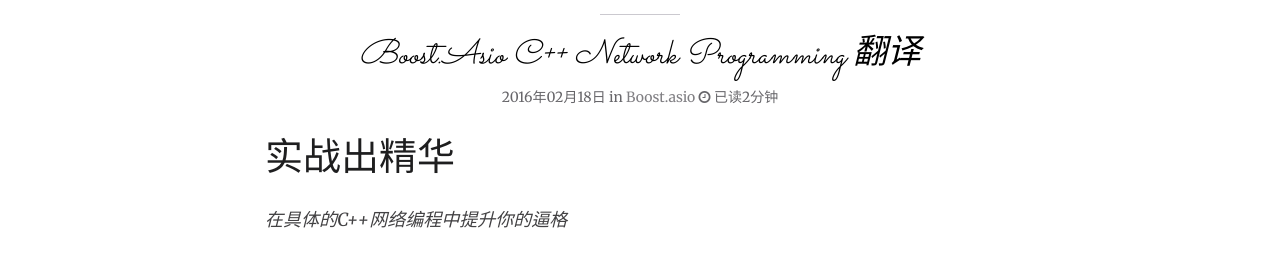
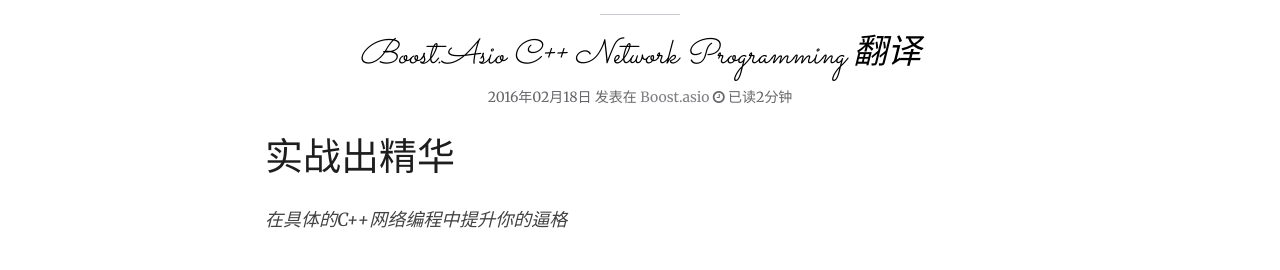
Before and after one commit to mmoaay/mmoaay.github.io, a Jekyll site: the page built from _posts/2016-02-18-boost-asio-cpp-network-programming.md, in a window 1280 px wide and 900 px high, scrolled down 509 px. Shown: the part 172-442 px from the top of the window. Built offline with Jekyll 4.4.1, drawn with Linux system fonts in a browser that asks for light colours; nearby versions of some CDN libraries; comment, search, counter and statistics services are not loaded.

```diff
--- a/_layouts/page.html
+++ b/_layouts/page.html
@@ -38,7 +38,7 @@
                         <h1 class="post-title text-center hyper lighter bordered-bottom">{{ page.title }}</h1>
                         {% endif %}
                         <div class="post-info text-center small">
-                            {% if page.modified %}Last modified on <time datetime="{{ page.modified | date: "%Y-%m-%d" }}" itemprop="dateModified">{{ page.modified | date: "%Y年%m月%d日" }}</time>{% endif %}
+                            {% if page.modified %}最近修改时间 <time datetime="{{ page.modified | date: "%Y-%m-%d" }}" itemprop="dateModified">{{ page.modified | date: "%Y年%m月%d日" }}</time>{% endif %}
                             {% if site.readtime %}&nbsp;<span class="post-tags"><i class="icon-time"></i>&nbsp;{% if readtime > 1 and readtime < 1.5 %}已读1分钟{% endif %}{% if readtime > 1.5 %}已读<span class="time">{{ readtime }}</span>分钟{% endif %}{% if readtime < 1 %}阅读不足1分钟{% endif %}</span>{% endif %}
                         </div>
                     </header>
--- a/_layouts/post.html
+++ b/_layouts/post.html
@@ -41,7 +41,7 @@
                         <div class="cursive" style="color: #000; font-style:italic;">{{ page.description }}</div>
                         <div class="post-info text-center small">
                             {% if page.modified %}<span class="entry-date date published">{% else %}<span class="entry-date date published updated">{% endif %}<time datetime="{{ page.date | date_to_xmlschema }}" class="post-time" itemprop="datePublished">{{ page.date | date: "%Y年%m月%d日" }}</time><span>{% if page.modified %}{% if modifiedtime != posttime %} and <code>last modified on <span class="entry-date date updated"><time datetime="{{ page.modified | date: "%Y-%m-%d" }}" itemprop="dateModified">{{ page.modified | date: "%Y年%m月%d日" }}</time></code></span>{% endif %}{% endif %}
-                            in <span class="post-tags">{% for tag in page.categories %}<a href="{{ site.url }}/categories/index.html#{{ page.categories | cgi_encode }}" data-toggle="tooltip" title="来自 {{ tag | capitalize }} 分类的其它文章" rel="tag">{{ tag | capitalize }}</a>{% unless forloop.last %}&nbsp;&bull;&nbsp;{% endunless %}{% endfor %}</span>{% if site.readtime %}&nbsp;<span class="post-tags"><i class="icon-time"></i>&nbsp;{% if readtime > 1 and readtime < 1.5 %}已读1分钟{% endif %}{% if readtime > 1.5 %}已读<span class="time">{{ readtime }}</span>分钟{% endif %}{% if readtime < 1 %}阅读不足1分钟{% endif %}</span>{% endif %}
+                            发表在 <span class="post-tags">{% for tag in page.categories %}<a href="{{ site.url }}/categories/index.html#{{ page.categories | cgi_encode }}" data-toggle="tooltip" title="来自 {{ tag | capitalize }} 分类的其它文章" rel="tag">{{ tag | capitalize }}</a>{% unless forloop.last %}&nbsp;&bull;&nbsp;{% endunless %}{% endfor %}</span>{% if site.readtime %}&nbsp;<span class="post-tags"><i class="icon-time"></i>&nbsp;{% if readtime > 1 and readtime < 1.5 %}已读1分钟{% endif %}{% if readtime > 1.5 %}已读<span class="time">{{ readtime }}</span>分钟{% endif %}{% if readtime < 1 %}阅读不足1分钟{% endif %}</span>{% endif %}
                         </div>
                     </header>
                     <div class="post-body bordered-bottom" itemprop="description">
```
